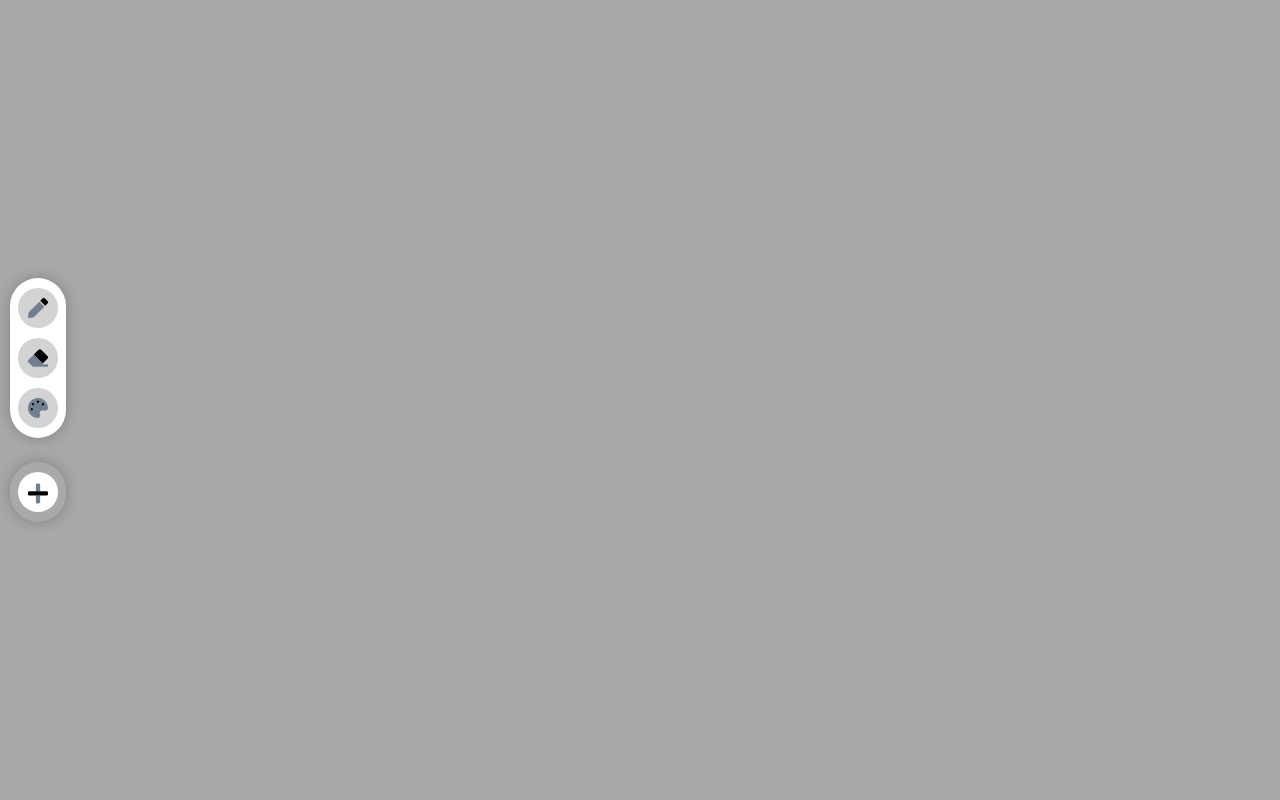
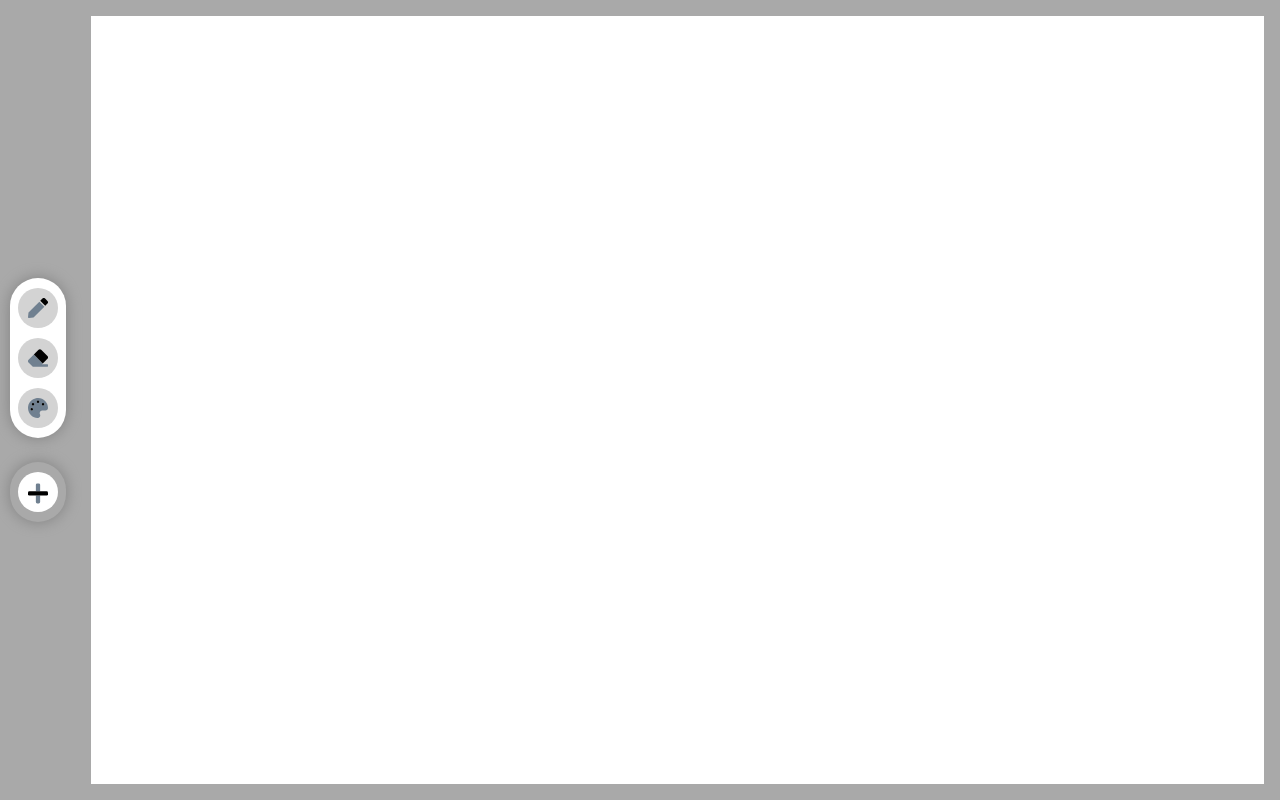
Before and after one commit to mrityunjay38/Pen-Pad, a React (Create React App) app: page / in a window 1280 px wide. Built offline with nearby package versions, Linux system fonts and the light colour scheme.

Commit message:
Add Canvas component

```diff
--- /dev/null
+++ b/src/components/Canvas/index.css
@@ -0,0 +1,11 @@
+.canvas {
+    width: 100%;
+    height: 100%;
+    padding: 1em;
+    display: flex;
+}
+
+.whiteboard {
+    width: 100%;
+    background: white;
+}
--- /dev/null
+++ b/src/components/Canvas/index.jsx
@@ -0,0 +1,12 @@
+import React from 'react';
+import './index.css';
+
+const Canvas = () => {
+    return (
+        <div className="canvas">
+            <canvas className="whiteboard" />
+        </div>
+    )
+}
+
+export default Canvas;
--- a/src/components/PenPad/index.jsx
+++ b/src/components/PenPad/index.jsx
@@ -1,8 +1,9 @@
-import React from 'react';
-import Row from '../Layouts/Row';
-import Col from '../Layouts/Col';
-import Tools from '../Tools';
-import './index.css';
+import React from "react";
+import Row from "../Layouts/Row";
+import Col from "../Layouts/Col";
+import Tools from "../Tools";
+import "./index.css";
+import Whiteboard from "../Canvas";
 
 const PenPad = () => {
   return (
@@ -10,9 +11,11 @@ const PenPad = () => {
       <Col width="5em">
         <Tools />
       </Col>
-            <Col></Col>
+      <Col>
+        <Whiteboard />
+      </Col>
     </div>
-    )
-}
+  );
+};
 
 export default PenPad;
```
Lines whose indentation alone changed are shown as unchanged.
